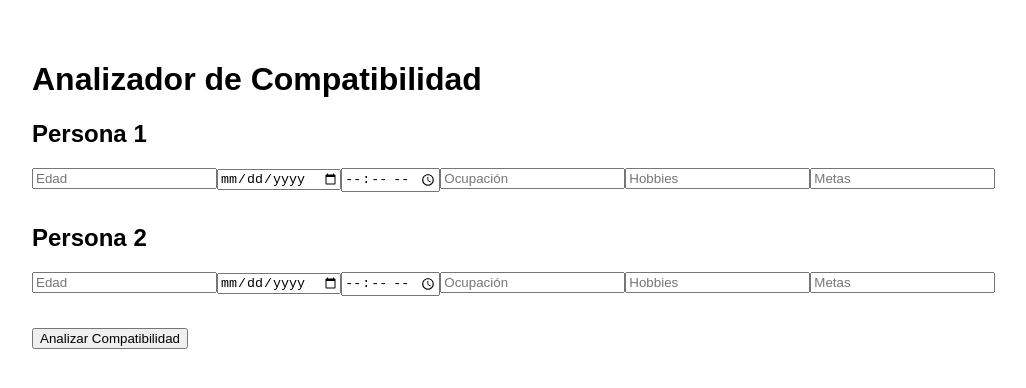
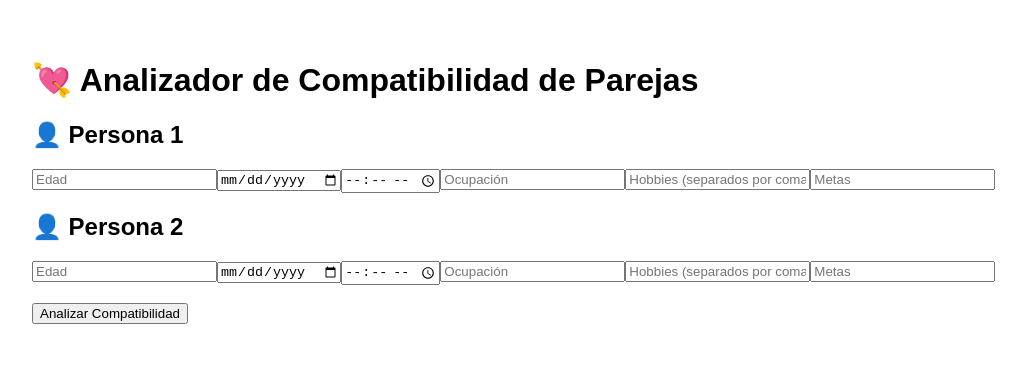
Before and after one commit to paradoj4/-BreakupPredictor, a React (Vite) app: page / in a window 1280 px wide. Shown: the top 388 px of the page, without its empty margins (8-1034 px from the left). Built offline with nearby package versions, Linux system fonts and the light colour scheme.

Commit message:
Agrego formulario completo y lógica de análisis

```diff
--- a/src/App.jsx
+++ b/src/App.jsx
@@ -1,4 +1,4 @@
-import { useState } from 'react';
+import React, { useState } from 'react';
 
 function App() {
   const [formData, setFormData] = useState({
@@ -8,7 +8,7 @@ function App() {
       birthTime: '',
       occupation: '',
       hobbies: '',
-      goals: ''
+      goals: '',
     },
     person2: {
       age: '',
@@ -16,52 +16,66 @@ function App() {
       birthTime: '',
       occupation: '',
       hobbies: '',
-      goals: ''
-    }
+      goals: '',
+    },
   });
 
-  const handleChange = (person, field, value) => {
-    setFormData({
-      ...formData,
+  const handleChange = (e, person) => {
+    const { name, value } = e.target;
+    setFormData((prevState) => ({
+      ...prevState,
       [person]: {
-        ...formData[person],
-        [field]: value
-      }
-    });
+        ...prevState[person],
+        [name]: value,
+      },
+    }));
   };
 
   const handleSubmit = (e) => {
     e.preventDefault();
-    console.log('Datos enviados:', formData);
-    alert('Análisis en proceso...');
-    // Aquí iría la lógica para analizar compatibilidad
+
+    const p1 = formData.person1;
+    const p2 = formData.person2;
+
+    const edadCompatible = Math.abs(p1.age - p2.age) <= 10;
+    const hobbies1 = p1.hobbies.toLowerCase().split(',').map(h => h.trim());
+    const hobbies2 = p2.hobbies.toLowerCase().split(',').map(h => h.trim());
+    const hobbiesComunes = hobbies1.filter(h => hobbies2.includes(h));
+
+    const metas1 = p1.goals.toLowerCase();
+    const metas2 = p2.goals.toLowerCase();
+    const metasCompatibles = metas1 && metas2 && (metas1.includes(metas2) || metas2.includes(metas1));
+
+    let resultado = '🔍 Resultado del análisis de compatibilidad:\n\n';
+    resultado += `📊 Diferencia de edad: ${Math.abs(p1.age - p2.age)} años → ${edadCompatible ? '✅ Compatible' : '❌ Muy diferente'}\n\n`;
+    resultado += `🎯 Hobbies en común: ${hobbiesComunes.length > 0 ? hobbiesComunes.join(', ') : 'Ninguno'} → ${hobbiesComunes.length > 0 ? '✅ Compatible' : '❌ Poca afinidad'}\n\n`;
+    resultado += `🚀 Metas similares: ${metasCompatibles ? '✅ Sí' : '❌ No'}`;
+
+    alert(resultado);
   };
 
   return (
     <div style={{ padding: '2rem', fontFamily: 'sans-serif' }}>
-      <h1>Analizador de Compatibilidad</h1>
+      <h1>💘 Analizador de Compatibilidad de Parejas</h1>
       <form onSubmit={handleSubmit}>
-        <div>
-          <h2>Persona 1</h2>
-          <input placeholder="Edad" type="number" value={formData.person1.age} onChange={(e) => handleChange('person1', 'age', e.target.value)} />
-          <input placeholder="Fecha de nacimiento" type="date" value={formData.person1.birthDate} onChange={(e) => handleChange('person1', 'birthDate', e.target.value)} />
-          <input placeholder="Hora de nacimiento" type="time" value={formData.person1.birthTime} onChange={(e) => handleChange('person1', 'birthTime', e.target.value)} />
-          <input placeholder="Ocupación" type="text" value={formData.person1.occupation} onChange={(e) => handleChange('person1', 'occupation', e.target.value)} />
-          <input placeholder="Hobbies" type="text" value={formData.person1.hobbies} onChange={(e) => handleChange('person1', 'hobbies', e.target.value)} />
-          <input placeholder="Metas" type="text" value={formData.person1.goals} onChange={(e) => handleChange('person1', 'goals', e.target.value)} />
-        </div>
+        <h2>👤 Persona 1</h2>
+        <input type="number" name="age" placeholder="Edad" onChange={(e) => handleChange(e, 'person1')} required />
+        <input type="date" name="birthDate" placeholder="Fecha de nacimiento" onChange={(e) => handleChange(e, 'person1')} required />
+        <input type="time" name="birthTime" placeholder="Hora de nacimiento" onChange={(e) => handleChange(e, 'person1')} required />
+        <input type="text" name="occupation" placeholder="Ocupación" onChange={(e) => handleChange(e, 'person1')} required />
+        <input type="text" name="hobbies" placeholder="Hobbies (separados por coma)" onChange={(e) => handleChange(e, 'person1')} required />
+        <input type="text" name="goals" placeholder="Metas" onChange={(e) => handleChange(e, 'person1')} required />
 
-        <div style={{ marginTop: '2rem' }}>
-          <h2>Persona 2</h2>
-          <input placeholder="Edad" type="number" value={formData.person2.age} onChange={(e) => handleChange('person2', 'age', e.target.value)} />
-          <input placeholder="Fecha de nacimiento" type="date" value={formData.person2.birthDate} onChange={(e) => handleChange('person2', 'birthDate', e.target.value)} />
-          <input placeholder="Hora de nacimiento" type="time" value={formData.person2.birthTime} onChange={(e) => handleChange('person2', 'birthTime', e.target.value)} />
-          <input placeholder="Ocupación" type="text" value={formData.person2.occupation} onChange={(e) => handleChange('person2', 'occupation', e.target.value)} />
-          <input placeholder="Hobbies" type="text" value={formData.person2.hobbies} onChange={(e) => handleChange('person2', 'hobbies', e.target.value)} />
-          <input placeholder="Metas" type="text" value={formData.person2.goals} onChange={(e) => handleChange('person2', 'goals', e.target.value)} />
-        </div>
+        <h2>👤 Persona 2</h2>
+        <input type="number" name="age" placeholder="Edad" onChange={(e) => handleChange(e, 'person2')} required />
+        <input type="date" name="birthDate" placeholder="Fecha de nacimiento" onChange={(e) => handleChange(e, 'person2')} required />
+        <input type="time" name="birthTime" placeholder="Hora de nacimiento" onChange={(e) => handleChange(e, 'person2')} required />
+        <input type="text" name="occupation" placeholder="Ocupación" onChange={(e) => handleChange(e, 'person2')} required />
+        <input type="text" name="hobbies" placeholder="Hobbies (separados por coma)" onChange={(e) => handleChange(e, 'person2')} required />
+        <input type="text" name="goals" placeholder="Metas" onChange={(e) => handleChange(e, 'person2')} required />
 
-        <button style={{ marginTop: '2rem' }} type="submit">Analizar Compatibilidad</button>
+        <br /><br />
+        <button type="submit">Analizar Compatibilidad</button>
       </form>
     </div>
   );
```
